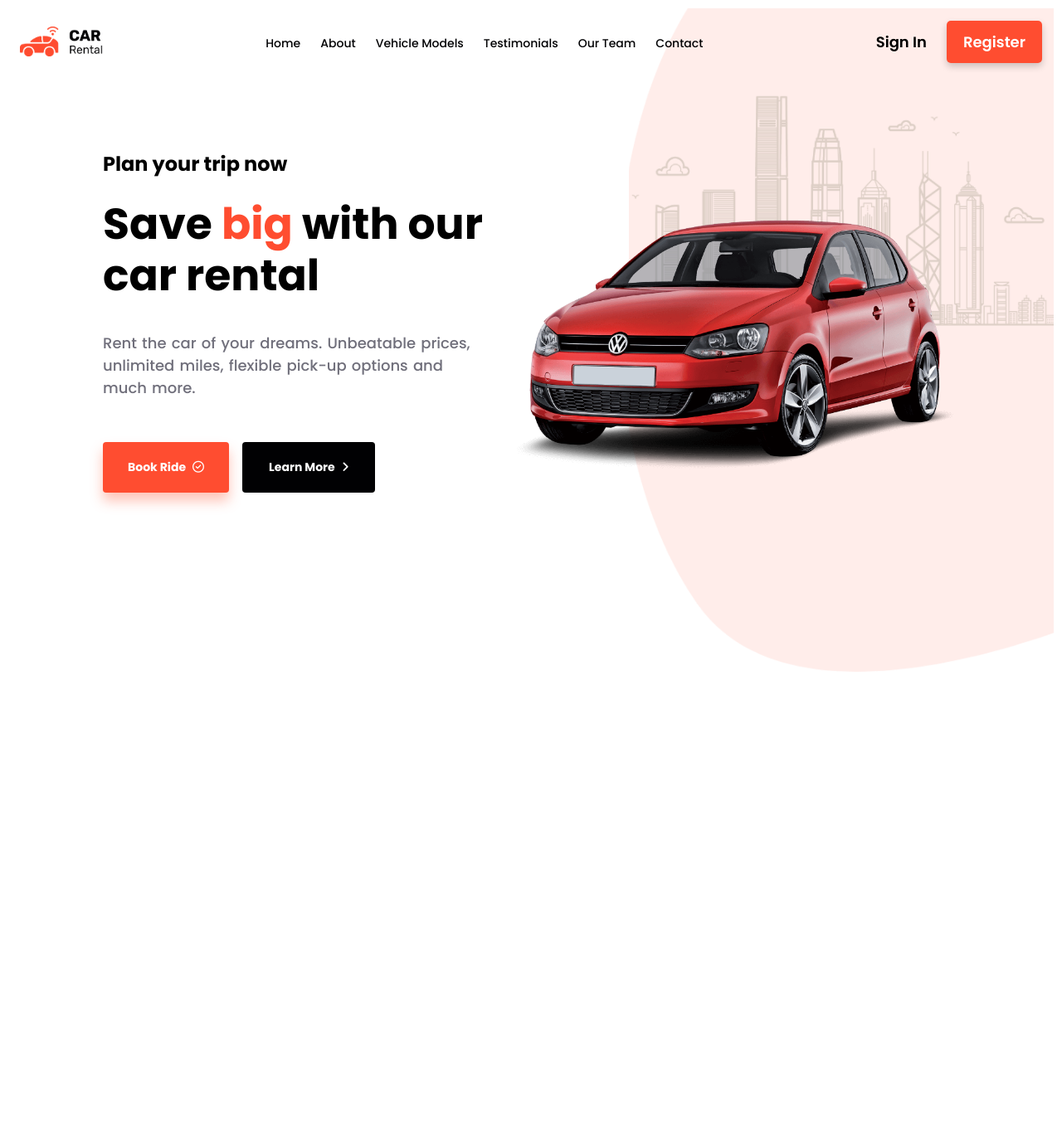
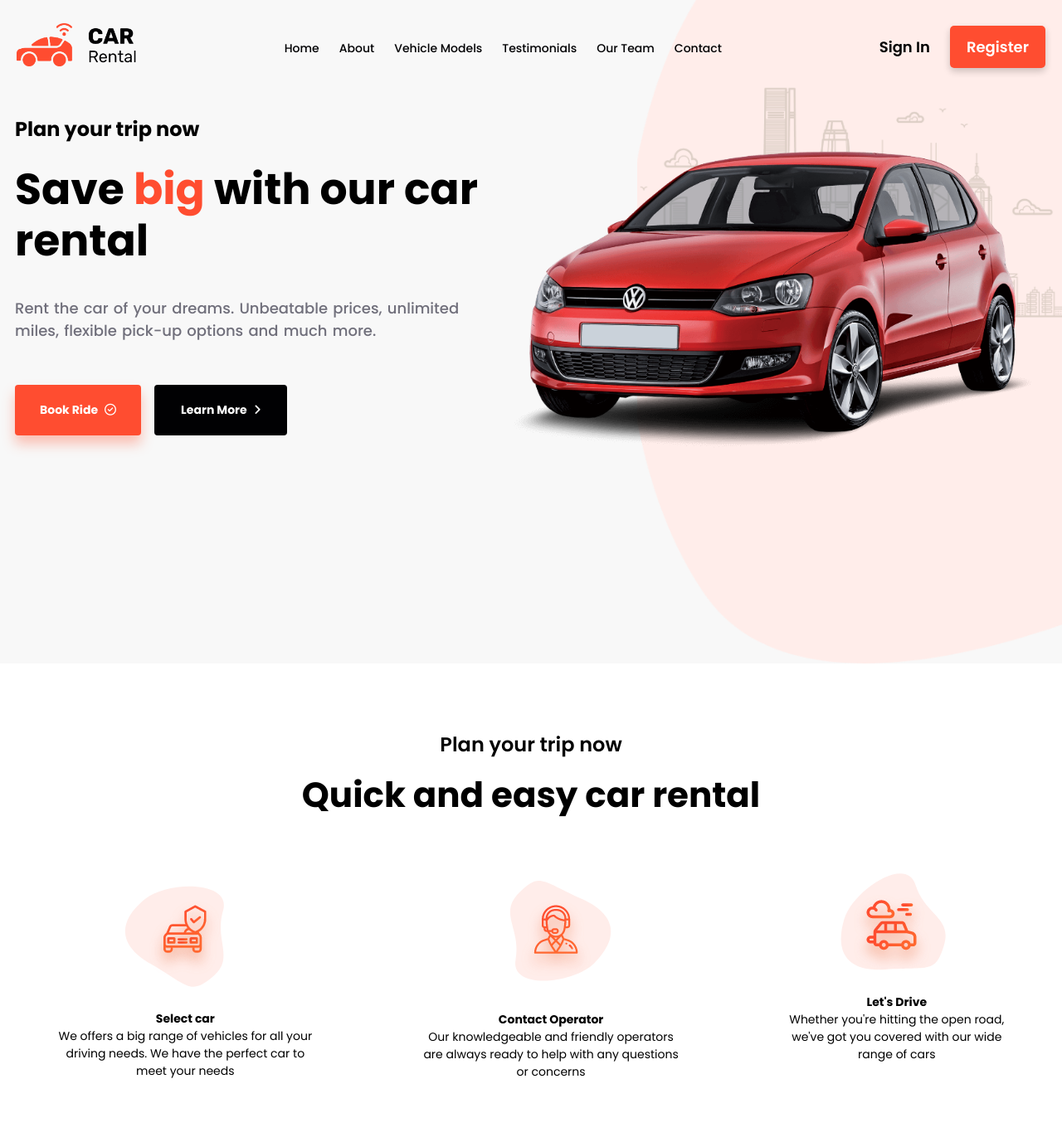
Before and after one commit to kdhillon29/car-rental, a plain HTML site: page index.html in a window 1280 px wide. Shown: the whole page at 83% size. Before the commit the page ends 800 px from the top, so only its background shows below. Drawn offline with Linux system fonts and the light colour scheme; a script that the page names is missing.

Commit message:
add feature section

```diff
--- a/index.html
+++ b/index.html
@@ -12,13 +12,12 @@
     <title>car rental</title>
   </head>
   <body>
-    <div id="header">
-      <!-- banner -->
-      <div class="banner"></div>
-
-      <!-- navbar -->
-      <nav class="row nav">
-        <img src="/assets/car-logo.png" class="logo" alt="logo" />
+    <!-- navbar -->
+    <nav class="nav">
+      <div class="row nav__row">
+        <a class="nav__img__wrapper">
+          <img src="/assets/car-logo.png" class="nav__logo" alt="logo" />
+        </a>
         <ul class="nav__links">
           <li class="nav__link"><a href="#">Home</a></li>
           <li class="nav__link"><a href="#">About</a></li>
@@ -31,9 +30,13 @@
           <button class="nav__btn">Sign In</button>
           <button class="nav__btn">Register</button>
         </div>
-      </nav>
-      <!--  -->
-      <!-- hero -->
+      </div>
+    </nav>
+    <!--  -->
+    <!--  header hero -->
+    <header class="header">
+      <!-- banner -->
+      <div class="banner"></div>
       <div class="container">
         <div class="row header__row">
           <div class="header__text">
@@ -59,6 +62,49 @@
           </figure>
         </div>
       </div>
-    </div>
+    </header>
+    <!-- main -->
+    <main>
+      <section id="features">
+        <div class="container">
+          <div class="row features__row">
+            <h3 class="features__subtitle">Plan your trip now</h3>
+            <h2 class="features__title">Quick and easy car rental</h2>
+            <div class="features__list">
+              <div class="feature">
+                <div class="feature__img__wrapper">
+                  <img src="assets/feature-1.png" alt="" class="feature__img" />
+                </div>
+                <h4 class="feature__title">Select car</h4>
+                <p class="feature__para">
+                  We offers a big range of vehicles for all your driving needs.
+                  We have the perfect car to meet your needs
+                </p>
+              </div>
+              <div class="feature">
+                <div class="feature__img__wrapper">
+                  <img src="assets/feature-2.png" alt="" class="feature__img" />
+                </div>
+                <h4 class="feature__title">Contact Operator</h4>
+                <p class="feature__para">
+                  Our knowledgeable and friendly operators are always ready to
+                  help with any questions or concerns
+                </p>
+              </div>
+              <div class="feature">
+                <div class="feature__img__wrapper">
+                  <img src="assets/feature-3.png" alt="" class="feature__img" />
+                </div>
+                <h4 class="feature__title">Let's Drive</h4>
+                <p class="feature__para">
+                  Whether you're hitting the open road, we've got you covered
+                  with our wide range of cars
+                </p>
+              </div>
+            </div>
+          </div>
+        </div>
+      </section>
+    </main>
   </body>
 </html>
--- a/style.css
+++ b/style.css
@@ -6,6 +6,7 @@
   --col-black: #010103;
   --col-lightblack: #2d2d2d;
   --col-gray: #706f7b;
+  --col-background: #f8f8f8;
 }
 /* globals */
 * {
@@ -28,14 +29,20 @@ button {
   outline: none;
   border: none;
 }
+header {
+  height: 100vh;
+  background-color: var(--col-background);
+}
 .container {
   padding: 80px 0;
 }
 .row {
   width: 100%;
-  max-width: 1080px;
+  height: 100%;
+  max-width: 1280px;
   margin: 0 auto;
-  padding: 0 24px;
+  padding: 0 28px;
+
   /* background-color: aqua; */
 }
 
@@ -47,10 +54,10 @@ button {
   background-position: top;
   background-size: cover;
   object-fit: cover;
-  position: fixed;
-  top: 10px;
-  right: 10px;
-  z-index: -10;
+  position: absolute;
+  top: 0px;
+  right: 0px;
+  z-index: 1;
 }
 /* navbar */
 .logo {
@@ -58,14 +65,33 @@ button {
 }
 .nav {
   width: 100%;
-  max-width: 1280px;
-  margin: 0 auto;
-  height: 100px;
+
+  position: absolute;
+  z-index: 2;
+  top: 0;
+  left: 0;
+  right: 0;
+  /* margin: 0 auto;
+
   display: flex;
   justify-content: space-between;
 
+  align-items: center; */
+  /* background-color: #ff4d30; */
+}
+
+.nav__row {
+  display: flex;
+  justify-content: space-between;
   align-items: center;
-  /* background-color: #ff4d30; */
+  padding: 28px 20px;
+}
+.nav__img__wrapper {
+  width: 145px;
+}
+.nav__logo {
+  width: 100%;
+  height: 100%;
 }
 .nav__links {
   display: flex;
@@ -103,7 +129,11 @@ button {
 
 .header__row {
   display: flex;
-  justify-content: space-between;
+  /* margin-top: 120px; */
+  padding: 58px 18px;
+  /* background: thistle; */
+
+  /* justify-content: space-between; */
   align-items: center;
   position: relative;
 }
@@ -174,7 +204,7 @@ button {
   width: 55%;
   flex: 1;
   position: absolute;
-  z-index: -2;
+  z-index: 2;
   right: 0;
 
   margin-top: 56px;
@@ -183,3 +213,28 @@ button {
   width: 100%;
   height: 100%;
 }
+
+/* features */
+#features {
+  background-color: white;
+}
+.features__row {
+  display: flex;
+  flex-direction: column;
+  align-items: center;
+  gap: 12px;
+  text-align: center;
+}
+.features__subtitle {
+  font-size: 24px;
+  font-weight: 600;
+}
+.features__title {
+  font-size: 42px;
+}
+.features__list {
+  display: flex;
+  padding: 0 32px;
+  margin-top: 36px;
+  gap: 56px 120px;
+}
```
Also changed, not shown: assets/feature-1.png (added), assets/feature-2.png (added), assets/feature-3.png (added).
